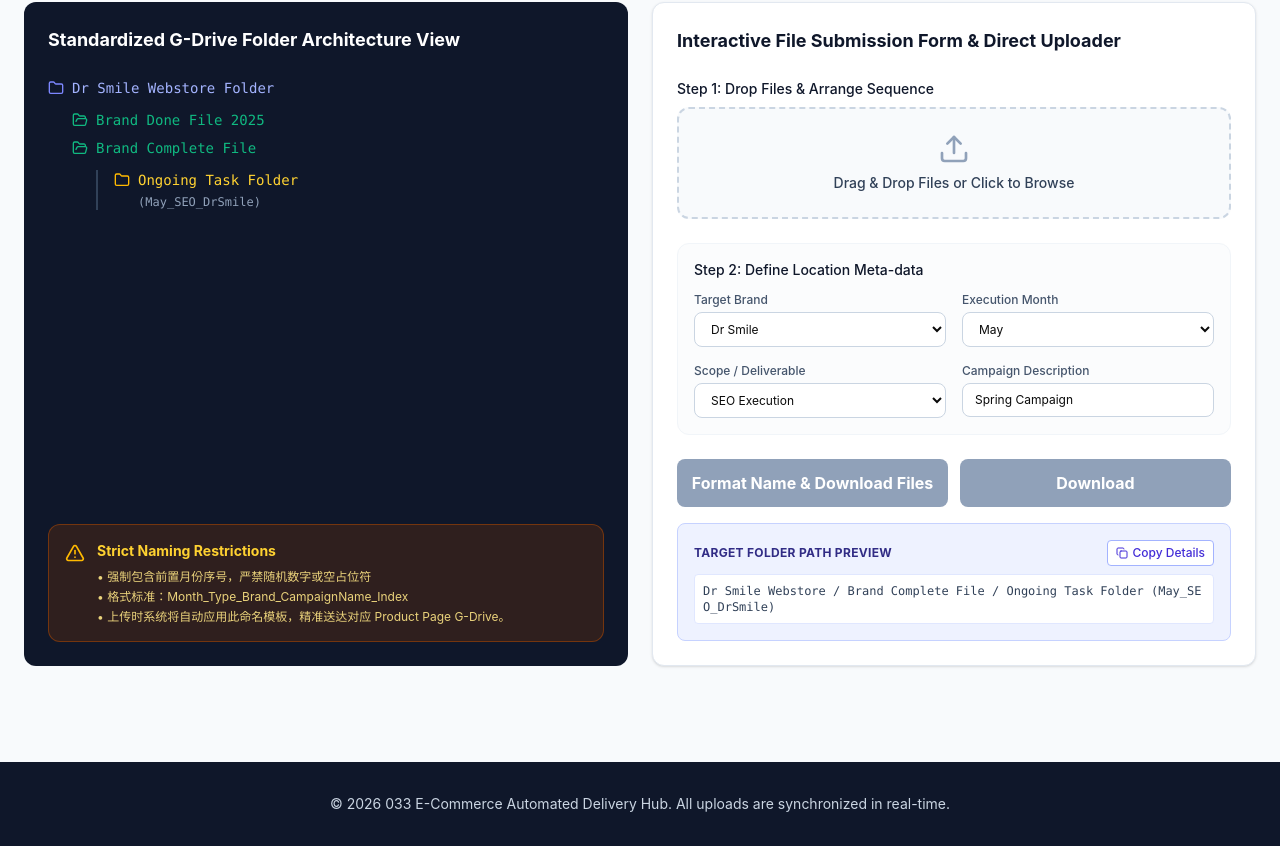
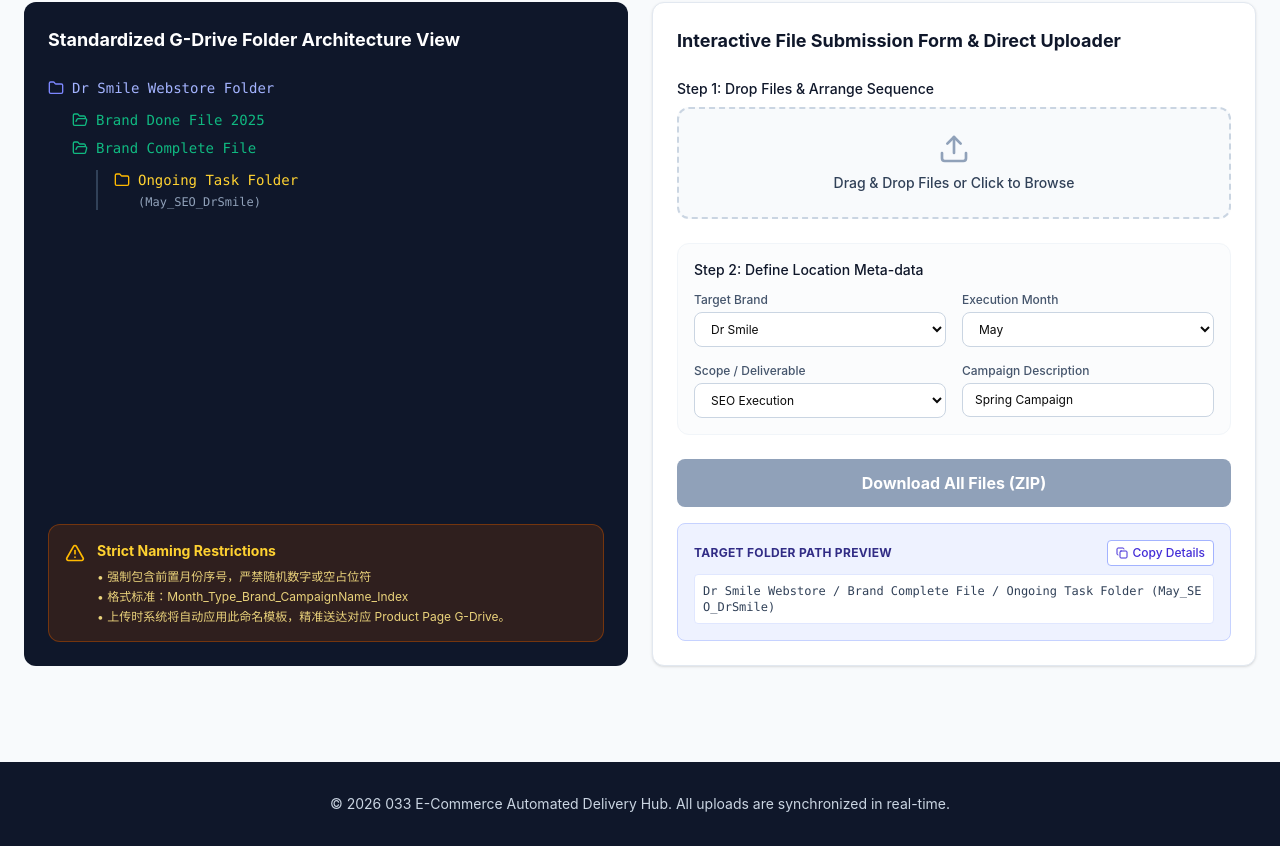
Before and after one commit to JieHuiLee/b2b-ecommerce-dashboard, a React (Vite) app: page / in a window 1280 px wide. Shown: the part 783-1629 px from the top of the page. Built offline with nearby package versions, Linux system fonts and the light colour scheme.

Commit message:
Add per-file delete action and ZIP download flow

```diff
--- a/package.json
+++ b/package.json
@@ -53,6 +53,7 @@
     "date-fns": "3.6.0",
     "embla-carousel-react": "8.6.0",
     "input-otp": "1.4.2",
+    "jszip": "3.10.1",
     "lucide-react": "0.487.0",
     "motion": "12.23.24",
     "next-themes": "0.4.6",
--- a/src/app/components/FileSubmissionSection.tsx
+++ b/src/app/components/FileSubmissionSection.tsx
@@ -1,5 +1,6 @@
-import { useState, useEffect } from 'react';
-import { Upload, Folder, FolderOpen, AlertTriangle, Copy, Check, GripVertical, FileText, ArrowRight, Loader2 } from 'lucide-react';
+import { useState } from 'react';
+import JSZip from 'jszip';
+import { Upload, Folder, FolderOpen, AlertTriangle, Copy, Check, GripVertical, FileText, ArrowRight, Loader2, Trash2 } from 'lucide-react';
 import { DragDropContext, Droppable, Draggable, DropResult } from '@hello-pangea/dnd';
 
 // 保持你原有的基础数据配置
@@ -26,7 +27,6 @@
 
 // 你的后端 GAS 部署后的 Web App URL (请在步骤二部署后替换此处)
 // 动态读取本地或线上托管平台的安全环境变量
-const GAS_WEB_APP_URL = import.meta.env.VITE_GAS_WEB_APP_URL || "";
 
 export function FileSubmissionSection() {
   const [selectedBrand, setSelectedBrand] = useState('Dr Smile');
@@ -101,6 +101,10 @@
     setManagedFiles(items);
   };
 
+  const handleDeleteFile = (id: string) => {
+    setManagedFiles((prev) => prev.filter((file) => file.id !== id));
+  };
+
   // 一键复制预览信息
   const handleCopy = () => {
     const summary = managedFiles.map((file, i) => `File ${i+1}: ${formatSingleFileName(file, i)}`).join('\n');
@@ -111,19 +115,7 @@
   };
 
   // 核心：将文件转换为 Base64 并真实上传到 Google Drive (通过 GAS)
-  const fileToBase64 = (file: File): Promise<string> => {
-    return new Promise((resolve, reject) => {
-      const reader = new FileReader();
-      reader.readAsDataURL(file);
-      reader.onload = () => {
-        const base64String = (reader.result as string).split(',')[1];
-        resolve(base64String);
-      };
-      reader.onerror = error => reject(error);
-    });
-  };
-
-  const handleFormatAndUpload = async () => {
+  const handleDownloadAllAsZip = async () => {
     if (managedFiles.length === 0) {
       alert("Please upload at least one file first.");
       return;
@@ -133,62 +125,32 @@
     setUploadStatus(null);
 
     try {
-      // 循环顺序上传各个文件，确保严格按照前端排好的队列执行
+      const zip = new JSZip();
       for (let i = 0; i < managedFiles.length; i++) {
         const fileItem = managedFiles[i];
         const finalName = formatSingleFileName(fileItem, i);
-        const base64Data = await fileToBase64(fileItem.fileObject);
-
-        // 构造发送给 Google Apps Script 后端的 Payload
-        const payload = {
-          brand: selectedBrand,
-          month: selectedMonth,
-          type: selectedType.split(' ')[0],
-          folderPath: generateFolderPath(),
-          fileName: finalName,
-          mimeType: fileItem.fileObject.type,
-          fileData: base64Data
-        };
-
-        // 使用 fetch 发送到后端的 Web App 节点
-        const response = await fetch(GAS_WEB_APP_URL, {
-          method: 'POST',
-          mode: 'no-cors', // 配合 GAS 跨域重定向特性
-          headers: { 'Content-Type': 'application/json' },
-          body: JSON.stringify(payload)
-        });
+        const bytes = await fileItem.fileObject.arrayBuffer();
+        zip.file(finalName, bytes);
       }
 
-      setUploadStatus({ success: true, message: `Successfully processed ${managedFiles.length} files.` });
-      setManagedFiles([]); // 上传成功后清空文件队列
-    } catch (error) {
-      console.error(error);
-      setUploadStatus({ success: false, message: "Upload failed. Please verify Google Apps Script deployment configurations." });
-    } finally {
-      setIsUploading(false);
-    }
-  };
-
-  // 过渡方案：先支持本地批量下载重命名后的文件
-  const handleFormatAndDownload = () => {
-    if (managedFiles.length === 0) {
-      alert("Please upload at least one file first.");
-      return;
-    }
-
-    managedFiles.forEach((file, index) => {
-      const renamedFile = new File([file.fileObject], formatSingleFileName(file, index), {
-        type: file.fileObject.type,
-      });
-      const url = URL.createObjectURL(renamedFile);
-      const a = document.createElement("a");
+      const blob = await zip.generateAsync({ type: 'blob' });
+      const zipName = `${selectedMonth}_${selectedType.split(' ')[0]}_${selectedBrand.replace(/\s+/g, '')}_${campaignName.replace(/[^a-zA-Z0-9\s-]/g, '').replace(/\s+/g, '_') || 'Files'}.zip`;
+      const url = URL.createObjectURL(blob);
+      const a = document.createElement('a');
       a.href = url;
-      a.download = renamedFile.name;
+      a.download = zipName;
       document.body.appendChild(a);
       a.click();
       document.body.removeChild(a);
       URL.revokeObjectURL(url);
-    });
+
+      setUploadStatus({ success: true, message: `Downloaded ZIP with ${managedFiles.length} files.` });
+    } catch (error) {
+      console.error(error);
+      setUploadStatus({ success: false, message: 'ZIP download failed. Please try again.' });
+    } finally {
+      setIsUploading(false);
+    }
   };
 
   return (
@@ -303,6 +265,16 @@
                                     </span>
                                   </div>
                                 </div>
+
+                                <button
+                                  type="button"
+                                  onClick={() => handleDeleteFile(file.id)}
+                                  className="inline-flex items-center gap-1 rounded-md border border-rose-200 bg-rose-50 px-2 py-1 text-[11px] font-medium text-rose-700 hover:bg-rose-100"
+                                  aria-label={`Delete ${file.originalName}${file.extension}`}
+                                >
+                                  <Trash2 className="w-3.5 h-3.5" />
+                                  Delete
+                                </button>
                               </div>
                             )}
                           </Draggable>
@@ -350,31 +322,21 @@
           </div>
 
           {/* 步骤 3: 触发执行上传 */}
-          <div className="grid grid-cols-1 md:grid-cols-2 gap-3 mb-4">
+          <div className="mb-4">
             <button
-              onClick={handleFormatAndDownload}
-              disabled={managedFiles.length === 0}
-              className={`w-full text-white font-bold py-3 rounded-lg transition-colors ${
-                managedFiles.length === 0 ? 'bg-slate-400 cursor-not-allowed' : 'bg-[#0F766E] hover:bg-[#0D5E58]'
-              }`}
-            >
-              Format Name & Download Files
-            </button>
-
-            <button
-              onClick={handleFormatAndUpload}
+              onClick={handleDownloadAllAsZip}
               disabled={isUploading || managedFiles.length === 0}
               className={`w-full text-white font-bold py-3 rounded-lg transition-colors flex items-center justify-center gap-2 ${
-                isUploading || managedFiles.length === 0 ? 'bg-slate-400 cursor-not-allowed' : 'bg-[#4F46E5] hover:bg-[#4338CA]'
+                isUploading || managedFiles.length === 0 ? 'bg-slate-400 cursor-not-allowed' : 'bg-[#0F766E] hover:bg-[#0D5E58]'
               }`}
             >
               {isUploading ? (
                 <>
                   <Loader2 className="w-4 h-4 animate-spin" />
-                  Uploading...
+                  Preparing ZIP...
                 </>
               ) : (
-                "Download"
+                "Download All Files (ZIP)"
               )}
             </button>
           </div>
```
Also changed, not shown: 1 other file (tests, documents, lock files or other folders).
